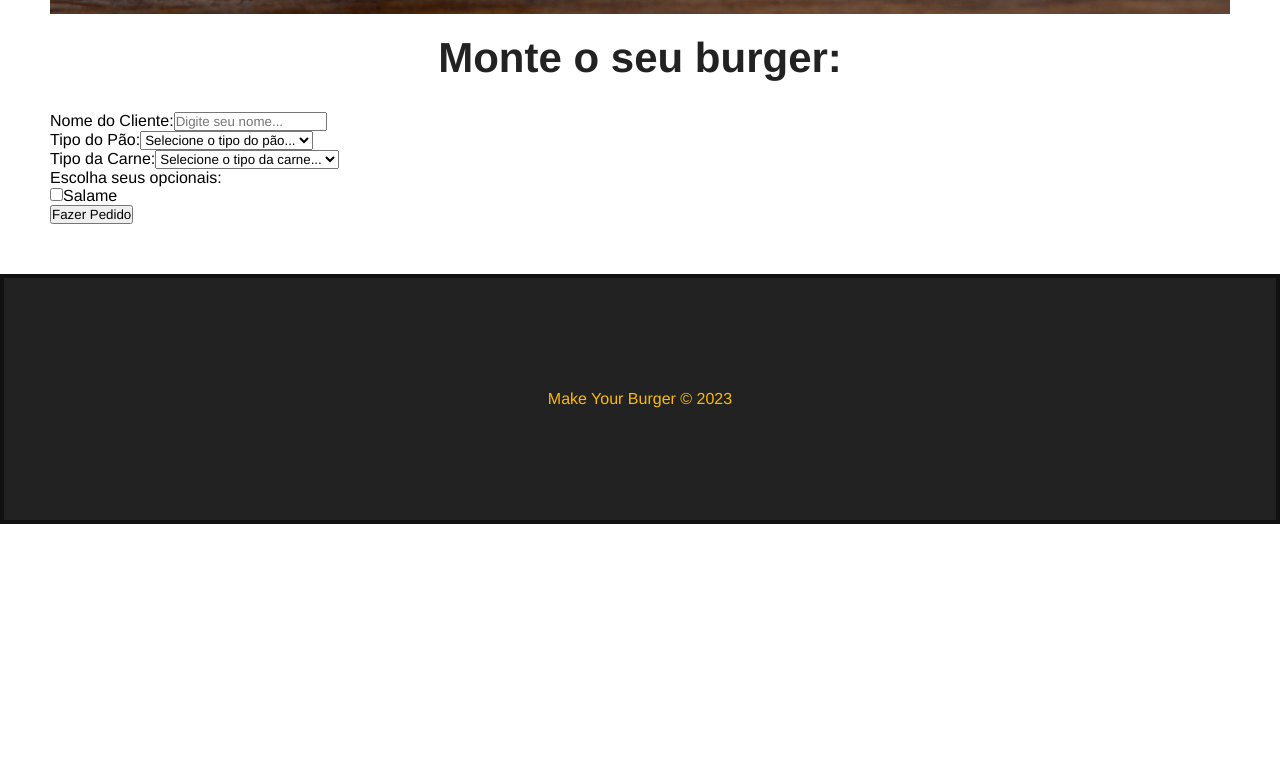
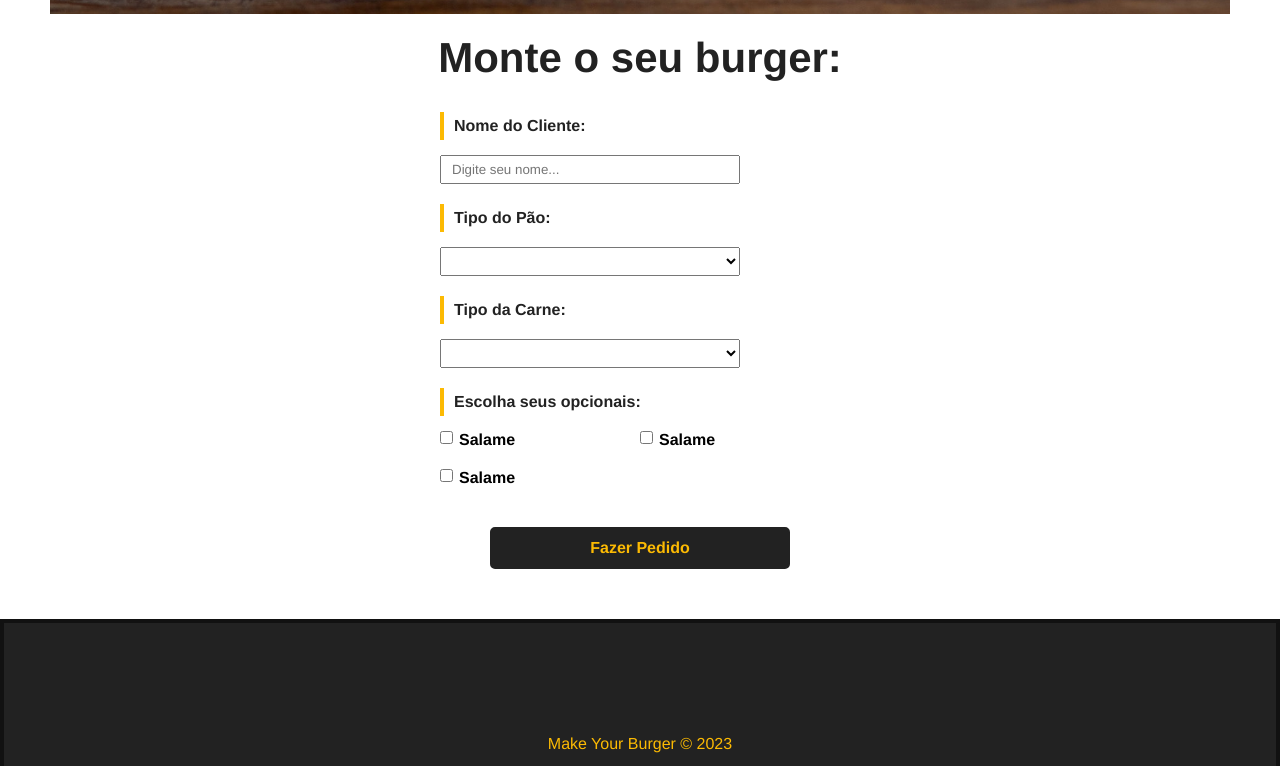
Before and after one commit to LukaasMachado143/make_your_burger, a Vue app: page / in a window 1280 px wide. Shown: the part 534-1300 px from the top of the page. Before the commit the page ends 1058 px from the top, so only its background shows below. Built offline with nearby package versions, Linux system fonts and the light colour scheme.

Commit message:
Estilização do formulário concluída.

```diff
--- a/src/views/HomeView/components/BurgerForm.vue
+++ b/src/views/HomeView/components/BurgerForm.vue
@@ -1,37 +1,47 @@
 <template>
   <div>
-    <div>
+    <form id="burger-form">
+      <div class="input-container">
         <label for="clienteName">Nome do Cliente:</label>
-      <input type="text" name="clienteName" id="clienteName" placeholder="Digite seu nome...">
+        <input type="text" name="clienteName" id="clienteName" v-model="clienteName" placeholder="Digite seu nome...">
       </div>
 
-    <div>
+      <div class="input-container">
         <label for="breadType">Tipo do Pão:</label>
-      <select name="breadType" id="breadType">
+        <select name="breadType" id="breadType" v-model="breadType">
           <option value="">Selecione o tipo do pão...</option>
           <option value="frances">Pão Francês</option>
         </select>
       </div>
 
-    <div>
+      <div class="input-container">
         <label for="meatType">Tipo da Carne:</label>
-      <select name="meatType" id="meatType">
+        <select name="meatType" id="meatType" v-model="meatType">
           <option value="">Selecione o tipo da carne...</option>
           <option value="maninha">Maminha</option>
         </select>
       </div>
 
-    <div>
-      <label for="optionalItems">Escolha seus opcionais:</label>
-      <div>
-        <input type="checkbox" name="salame" id="salame">
-        <label for="salame">Salame</label>
+      <div id="optional-container" class="input-container">
+        <label id="optional-title" for="optionalItems" >Escolha seus opcionais:</label>
+        <div class="checkbox-container">
+          <input type="checkbox" name="optionalItems" id="optionalItems" v-model="optionalItems" value="salame">
+          <span>Salame</span>
+        </div>
+        <div class="checkbox-container">
+          <input type="checkbox" name="optionalItems" id="optionalItems" v-model="optionalItems" value="salame">
+          <span>Salame</span>
+        </div>
+        <div class="checkbox-container">
+          <input type="checkbox" name="optionalItems" id="optionalItems" v-model="optionalItems" value="salame">
+          <span>Salame</span>
         </div>
       </div>
 
-    <div>
-      <input type="button" value="Fazer Pedido">
+      <div class="input-container">
+        <input type="button" class="submit-btn" value="Fazer Pedido">
       </div>
+    </form>
   </div>
 </template>
 
@@ -41,6 +51,72 @@
     }
 </script>
 
-<style>
+<style scoped>
+  #burger-form{
+    max-width: 400px;
+    margin: 0 auto;
+  }
 
+  .input-container{
+    display: flex;
+    flex-direction: column;
+   margin-bottom: 20px;
+  }
+
+  label{
+    font-weight: bold;
+    margin-bottom: 15px;
+    color: #222;
+    padding: 5px 10px;
+    border-left: 4px solid #FCBA03;
+  }
+
+  input, select{
+    padding: 5px 10px;
+    width: 300px;
+  }
+
+  #optional-container{
+    flex-direction: row;
+    flex-wrap: wrap;
+  }
+
+  #optional-title{
+    width: 100%;
+  }
+
+  .checkbox-container{
+    display: flex;
+    align-items: flex-start;
+    width: 50%;
+    margin-bottom: 20px;
+  }
+
+  .checkbox-container span,
+  .checkbox-container input{
+    width: auto;
+  }
+
+  .checkbox-container span{
+    margin-left: 6px;
+    font-weight: bold;
+  }
+
+  .submit-btn{
+    background-color: #222;
+    color:#FCBA03;
+    font-weight: bold;
+    border: 2px solid #222;
+    border-radius: 5px;
+    padding: 10px;
+    font-size: 16px;
+    margin: 0 auto;
+    cursor: pointer;
+    transition: 0.5s;
+  }
+
+  .submit-btn:hover{
+    background-color: transparent;
+    color: #222;
+  }
 </style>
```
Lines whose indentation alone changed are shown as unchanged.
